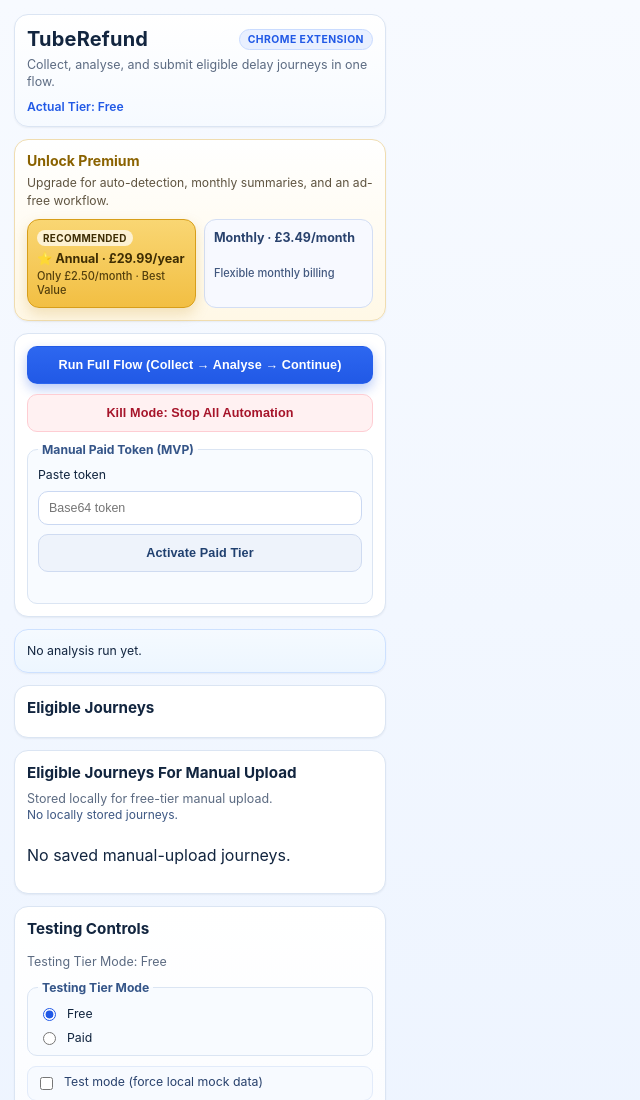
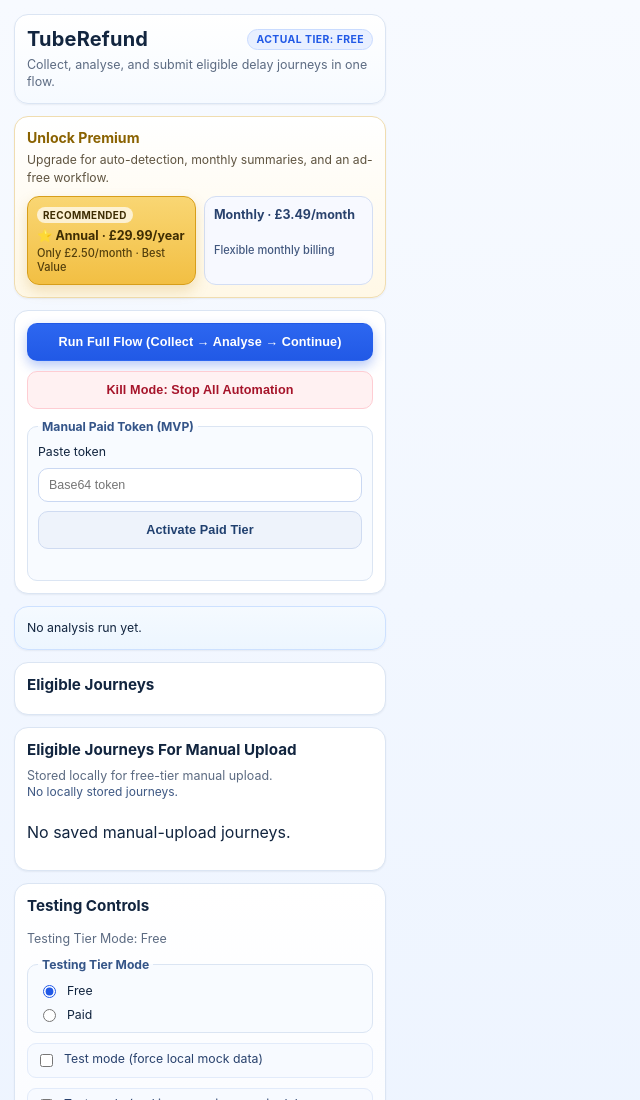
Before and after one commit to jamesrbrown34-code/tfl-delay-repay-extension, a website with bundled scripts: page src/popup.html in a window 1280 px wide. Shown: the top 1100 px of the page, without its empty margins (0-640 px from the left). Built offline with nearby package versions, Linux system fonts and the light colour scheme; some packages are replaced by stand-ins of ours; no server answers.

Commit message:
Show actual tier in header badge and remove extension label

```diff
--- a/src/popup.css
+++ b/src/popup.css
@@ -85,21 +85,11 @@ h2 {
   color: var(--text-muted);
 }
 
-.tier-stack {
-  display: grid;
-  gap: 4px;
-  margin-top: 8px;
-}
-
 .tier-mode {
   margin: 0;
   font-size: 0.76rem;
   font-weight: 600;
   color: #2e4f7f;
-}
-
-.actual-tier {
-  color: var(--primary);
 }
 
 .ad-banner {
--- a/src/popup.html
+++ b/src/popup.html
@@ -11,12 +11,9 @@
       <header class="header panel">
         <div class="brand-row">
           <h1>TubeRefund</h1>
-          <span class="badge">Chrome Extension</span>
+          <span class="badge" id="actualTierLabel" aria-live="polite">Actual Tier: Free</span>
         </div>
         <p class="subtitle">Collect, analyse, and submit eligible delay journeys in one flow.</p>
-        <div class="tier-stack" aria-live="polite">
-          <p class="tier-mode actual-tier" id="actualTierLabel">Actual Tier: Free</p>
-        </div>
       </header>
 
       <aside id="adBanner" class="ad-banner panel" aria-label="Upgrade options">
```
